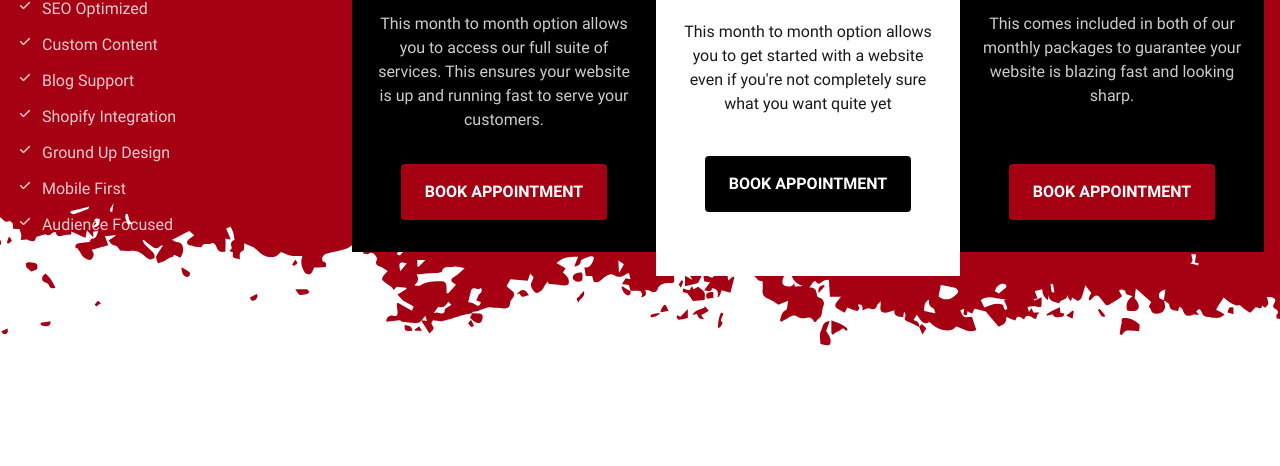
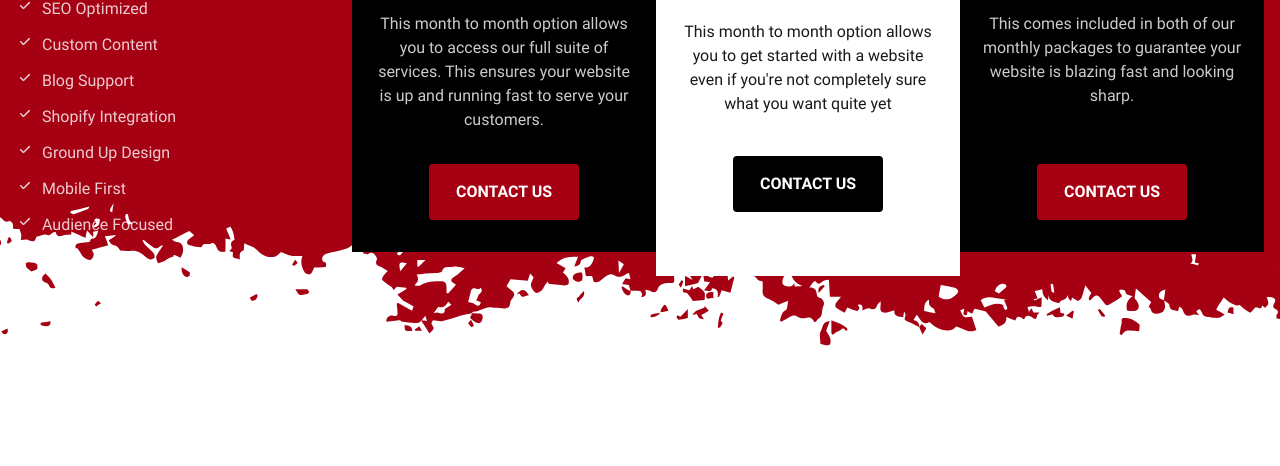
Before and after one commit to Koza101/Portfolio, an Eleventy site: page src/index.html in a window 1280 px wide. Shown: the part 3088-3554 px from the top of the page. Built offline with nearby package versions, Linux system fonts and the light colour scheme; Eleventy itself is replaced by a stand-in of ours; files that its build step writes are made by us from their sources.

Commit message:
Updated Wording on index page

```diff
--- a/src/index.html
+++ b/src/index.html
@@ -260,7 +260,7 @@ In my interactions with small businesses, I've noticed a recurring challenge: ma
                     <p class="cs-item-text">
                         This month to month option allows you to access our full suite of services. This ensures your website is up and running fast to serve your customers.
                     </p>
-                    <a href="" class="cs-button-solid cs-price-button">Book Appointment</a>
+                    <a href="" class="cs-button-solid cs-price-button">Contact Us</a>
                 </li>
                 <li class="cs-item cs-popular">
                     <span class="cs-package">Standard</span>
@@ -273,7 +273,7 @@ In my interactions with small businesses, I've noticed a recurring challenge: ma
                     <p class="cs-item-text">
                         This month to month option allows you to get started with a website even if you're not completely sure what you want quite yet
                     </p>
-                    <a href="" class="cs-button-solid cs-price-button-mid">Book Appointment</a>
+                    <a href="" class="cs-button-solid cs-price-button-mid">Contact Us</a>
                 </li>
                 <li class="cs-item">
                     <span class="cs-package">Logos & Graphic Design</span>
@@ -286,7 +286,7 @@ In my interactions with small businesses, I've noticed a recurring challenge: ma
                     <p class="cs-item-text">
                         This comes included in both of our monthly packages to guarantee your website is blazing fast and looking sharp.
                     </p>
-                    <a href="" class="cs-button-solid cs-price-button">Book Appointment</a>
+                    <a href="" class="cs-button-solid cs-price-button">Contact Us</a>
                 </li>
             </ul>
         </div>
```
